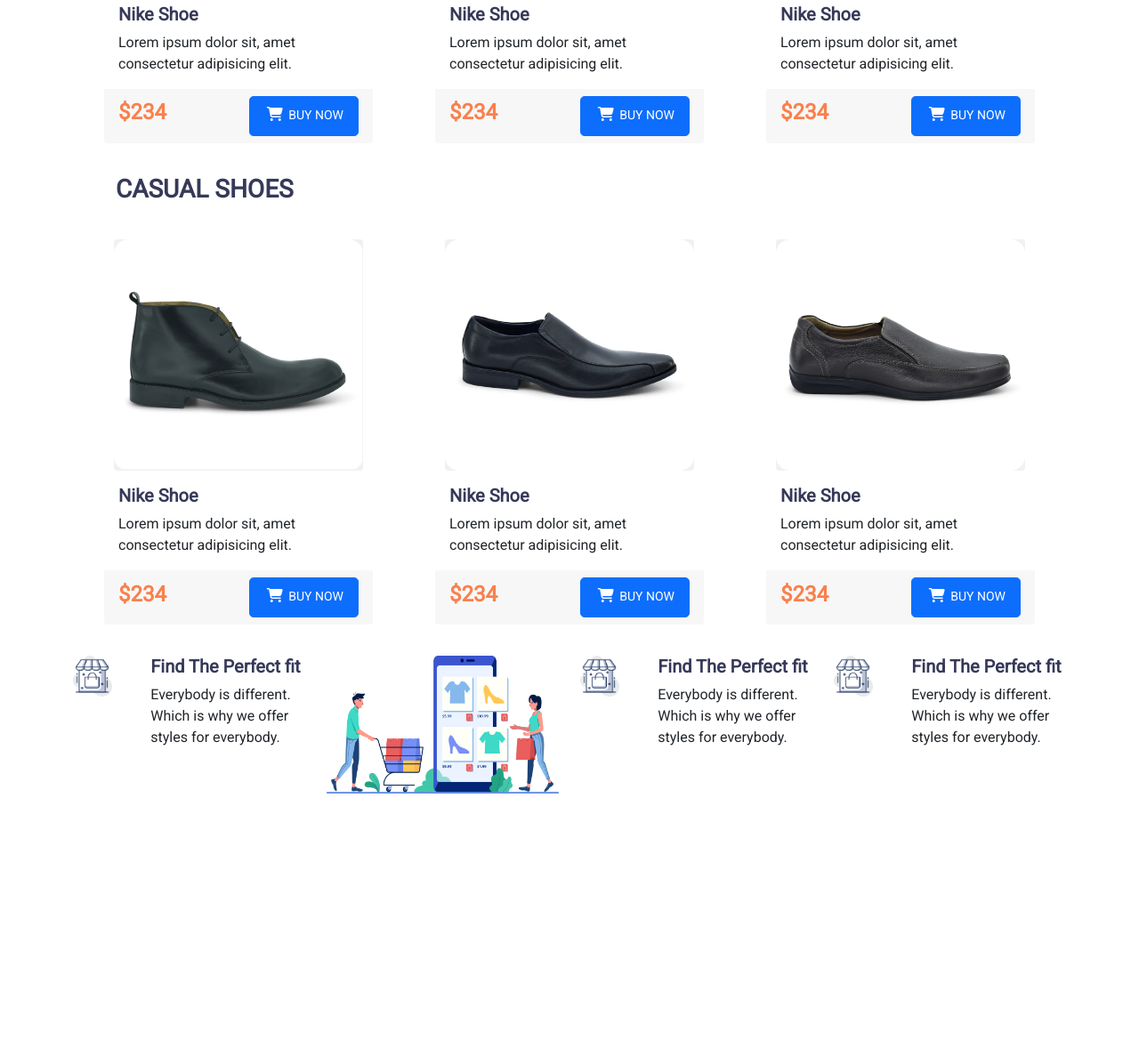
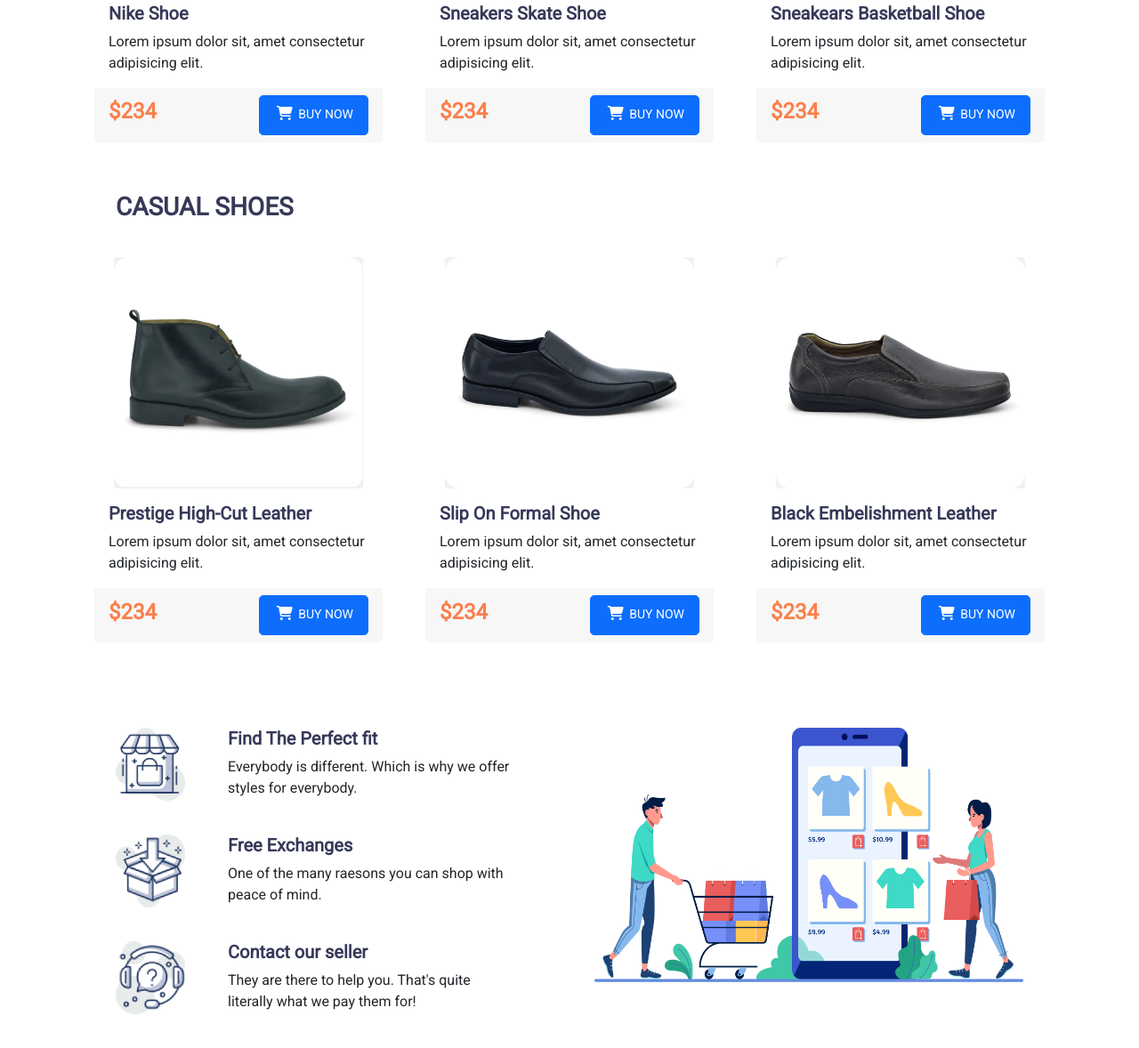
Before and after one commit to MariamSiddika/bootstrap-2, a plain HTML site: page index.html in a window 1280 px wide. Shown: the part 926-2104 px from the top of the page at 89% size. Before the commit the page ends 1866 px from the top, so only its background shows below. Drawn offline with nearby package versions, Linux system fonts and the light colour scheme.

Commit message:
responsiveness added

```diff
--- a/index.html
+++ b/index.html
@@ -22,7 +22,7 @@
 </head>
 
 <body class="fw-normal">
-    <header>
+    <header class="mb-3">
         <!-- navbar -->
         <nav class="navbar navbar-expand-lg navbar-light bg-light">
             <div class="container">
@@ -54,12 +54,13 @@
             </div>
         </nav>
         <!-- cover part -->
-        <div class="d-md-flex justify-content-between align-items-center">
-            <div class="p-5 mx-5">
-                <img class="ms-5 me-4" width="440" height="410" src="images/Group 33092.png" alt="">
+        <div class="d-lg-flex justify-content-between align-items-center mx-5">
+            <div class="w-100 pb-5">
+                <img width="480" height="450" class="img-fluid" src="images/Group 33092.png" alt="">
             </div>
-            <div class="px-5 me-5">
-                <h1 class="fw-bold"><span class="h-one">NIKE REACT</span><br><span class="h-two">INFINITY RUN 2</span>
+            <div class="w-100 px-5 pb-4">
+                <h1 class="fw-bold lh-base"><span class="h-one">NIKE REACT</span><br><span class="h-two">INFINITY RUN
+                        2</span>
                 </h1>
                 <p class="py-2">Lorem ipsum dolor sit amet consectetur adipisicing elit. Dolore quibusdam aperiam
                     adipisci, ex
@@ -74,8 +75,8 @@
         <section class="container">
             <!-- casual shoe -->
             <h3 class="h-two fw-bold px-5 py-3">CASUAL SHOES</h3>
-            <div class="row row-cols-1 row-cols-md-2 row-cols-lg-3 gx-5 m-auto">
-                <div style="width: 350px; height: 380px;" class="col mx-auto">
+            <div class="row cols-1 cols-md-2 cols-lg-3 gx-5 m-auto pb-5">
+                <div style="width: 350px;" class="col mx-auto h-100">
                     <div class="card border border-0 rounded">
                         <img width="280" height="260" src="images/image 5.png" class="mx-auto rounded col-img my-3"
                             alt="...">
@@ -93,12 +94,12 @@
                         </div>
                     </div>
                 </div>
-                <div style="width: 350px; height: 380px;" class="col mx-auto">
+                <div style="width: 350px; height: 380px;" class="col mx-auto h-100">
                     <div class="card border border-0 rounded">
                         <img width="280" height="260" src="images/image 5.png" class="mx-auto rounded col-img my-3"
                             alt="...">
                         <div class="card-body pt-0">
-                            <h5 class="card-title fw-bold h-two">Nike Shoe</h5>
+                            <h5 class="card-title fw-bold h-two">Sneakers Skate Shoe</h5>
                             <p class="card-text">Lorem ipsum dolor sit, amet consectetur adipisicing elit.</p>
                         </div>
                         <div class="card-footer border-0 d-flex justify-content-between align-items-center">
@@ -111,12 +112,12 @@
                         </div>
                     </div>
                 </div>
-                <div style="width: 350px; height: 380px;" class="col mx-auto">
+                <div style="width: 350px; height: 380px;" class="col mx-auto h-100">
                     <div class="card border border-0 rounded">
                         <img width="280" height="260" src="images/image 5.png" class="mx-auto rounded col-img my-3"
                             alt="...">
                         <div class="card-body pt-0">
-                            <h5 class="card-title fw-bold h-two">Nike Shoe</h5>
+                            <h5 class="card-title fw-bold h-two">Sneakears Basketball Shoe</h5>
                             <p class="card-text">Lorem ipsum dolor sit, amet consectetur adipisicing elit.</p>
                         </div>
                         <div class="card-footer border-0 d-flex justify-content-between align-items-center">
@@ -134,14 +135,14 @@
             </div>
 
             <!-- formal shoe -->
-            <h3 class="h-two fw-bold pt-5 px-5  pb-3 mt-5 ">CASUAL SHOES</h3>
-            <div class="row row-cols-1 row-cols-md-2 row-cols-lg-3 gx-5 m-auto">
-                <div style="width: 350px; height: 380px;" class="col mx-auto">
+            <h3 class="h-two fw-bold px-5 pb-3">CASUAL SHOES</h3>
+            <div class="row cols-1 cols-md-2 cols-lg-3 gx-5 m-auto pb-5">
+                <div style="width: 350px; height: 380px;" class="col mx-auto h-100">
                     <div class="card border border-0 rounded">
                         <img width="280" height="260" src="images/Mask Group.png" class="mx-auto rounded col-img my-3"
                             alt="...">
                         <div class="card-body pt-0">
-                            <h5 class="card-title fw-bold h-two">Nike Shoe</h5>
+                            <h5 class="card-title fw-bold h-two">Prestige High-Cut Leather</h5>
                             <p class="card-text">Lorem ipsum dolor sit, amet consectetur adipisicing elit.</p>
                         </div>
                         <div class="card-footer border-0 d-flex justify-content-between align-items-center">
@@ -154,12 +155,12 @@
                         </div>
                     </div>
                 </div>
-                <div style="width: 350px; height: 380px;" class="col mx-auto">
+                <div style="width: 350px; height: 380px;" class="col mx-auto h-100">
                     <div class="card border border-0 rounded">
                         <img width="280" height="260" src="images/Rectangle 38.png" class="mx-auto rounded col-img my-3"
                             alt="...">
                         <div class="card-body pt-0">
-                            <h5 class="card-title fw-bold h-two">Nike Shoe</h5>
+                            <h5 class="card-title fw-bold h-two">Slip On Formal Shoe</h5>
                             <p class="card-text">Lorem ipsum dolor sit, amet consectetur adipisicing elit.</p>
                         </div>
                         <div class="card-footer border-0 d-flex justify-content-between align-items-center">
@@ -172,12 +173,12 @@
                         </div>
                     </div>
                 </div>
-                <div style="width: 350px; height: 380px;" class="col mx-auto">
+                <div style="width: 350px; height: 380px;" class="col mx-auto h-100">
                     <div class="card border border-0 rounded">
                         <img width="280" height="260" src="images/Rectangle 39.png" class="mx-auto rounded col-img my-3"
                             alt="...">
                         <div class="card-body pt-0">
-                            <h5 class="card-title fw-bold h-two">Nike Shoe</h5>
+                            <h5 class="card-title fw-bold h-two">Black Embelishment Leather</h5>
                             <p class="card-text">Lorem ipsum dolor sit, amet consectetur adipisicing elit.</p>
                         </div>
                         <div class="card-footer border-0 d-flex justify-content-between align-items-center">
@@ -190,49 +191,53 @@
                         </div>
                     </div>
                 </div>
-
-                <h1></h1>
             </div>
         </section>
-        <section class="container my-5 pt-5">
-                <div class="row">
-                    <div class="col">
+
+        <!-- features -->
+        <section class="container my-5">
+            <div class="row g-4">
+                <div class="col-lg-6">
+                    <div class="col-12 pb-4">
                         <div class="d-flex justify-content-between">
                             <div>
-                                <img class="w-50" src="icons/image 12.png" alt="">
+                                <img width="78" height="82" class="mx-5" src="icons/image 12.png" alt="">
                             </div>
-                            <div>
+                            <div class="me-5">
                                 <h5 class="h-two fw-bold">Find The Perfect fit</h5>
                                 <p>Everybody is different. Which is why we offer styles for everybody.</p>
                             </div>
                         </div>
                     </div>
-                    <div class="col">
-                        <img class="img-fluid" src="icons/XMLID 1.png" alt="">
-                    </div>
-                    <div class="col">
+                    <div class="col-12 pb-4">
                         <div class="d-flex justify-content-between">
                             <div>
-                                <img class="w-50" src="icons/image 12.png" alt="">
+                                <img width="78" height="82" class="mx-5" src="icons/image 13.png" alt="">
                             </div>
-                            <div>
-                                <h5 class="h-two fw-bold">Find The Perfect fit</h5>
-                                <p>Everybody is different. Which is why we offer styles for everybody.</p>
+                            <div class="me-5">
+                                <h5 class="h-two fw-bold">Free Exchanges</h5>
+                                <p>One of the many raesons you can shop with peace of mind.</p>
                             </div>
                         </div>
                     </div>
-                    <div class="col">
+                    <div class="col-12">
                         <div class="d-flex justify-content-between">
                             <div>
-                                <img class="w-50" src="icons/image 12.png" alt="">
+                                <img width="78" height="82" class="mx-5" src="icons/image 14.png" alt="">
                             </div>
-                            <div>
-                                <h5 class="h-two fw-bold">Find The Perfect fit</h5>
-                                <p>Everybody is different. Which is why we offer styles for everybody.</p>
+                            <div class="me-5">
+                                <h5 class="h-two fw-bold">Contact our seller</h5>
+                                <p>They are there to help you. That's quite literally what we pay them for!</p>
                             </div>
                         </div>
                     </div>
                 </div>
+                <div class="col-lg-6">
+                    <div class="col ms-3">
+                        <img class="img-fluid pe-5 pb-4 " src="icons/XMLID 1.png" alt="">
+                    </div>
+                </div>
+            </div>
         </section>
     </main>
     <footer>
```
